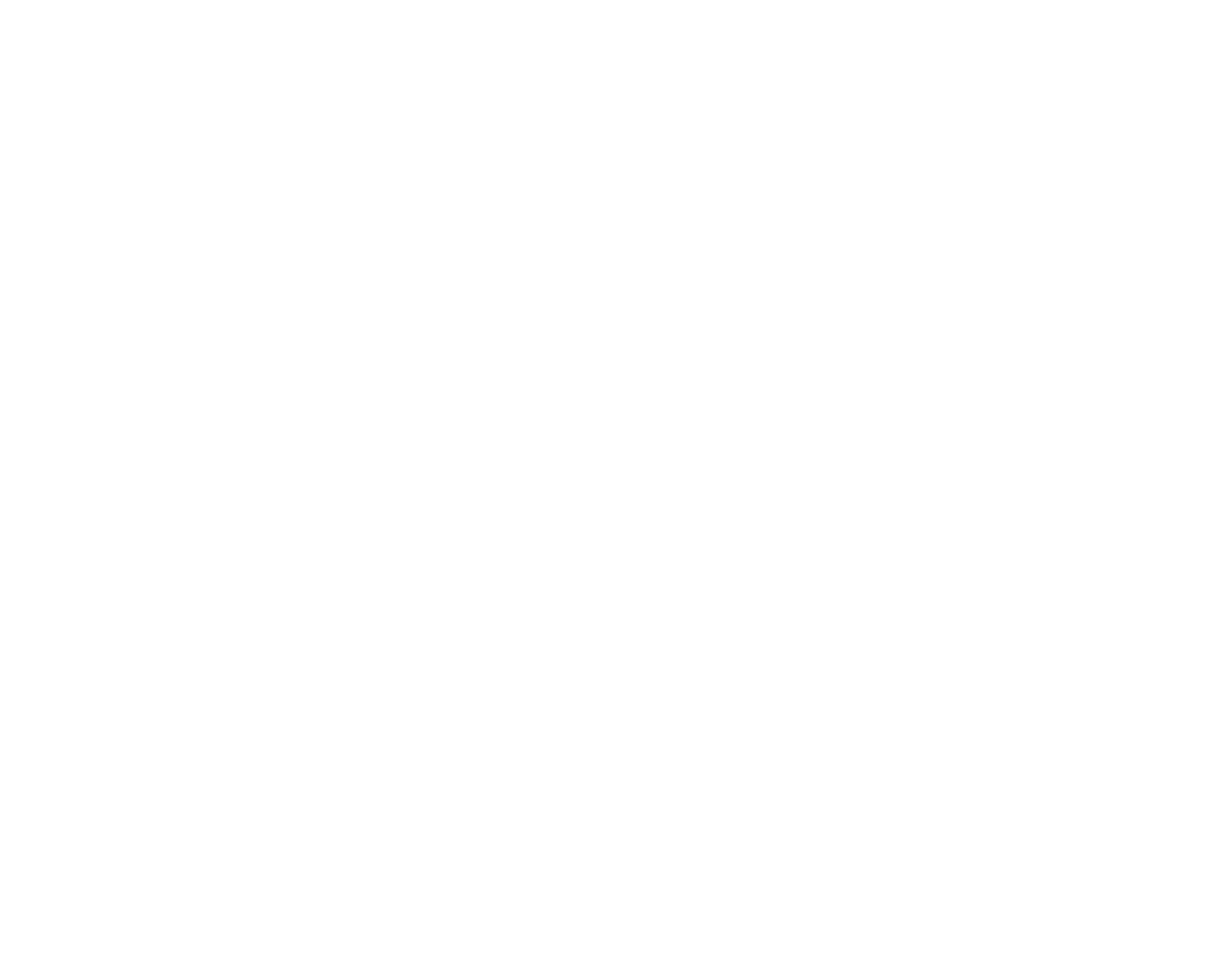
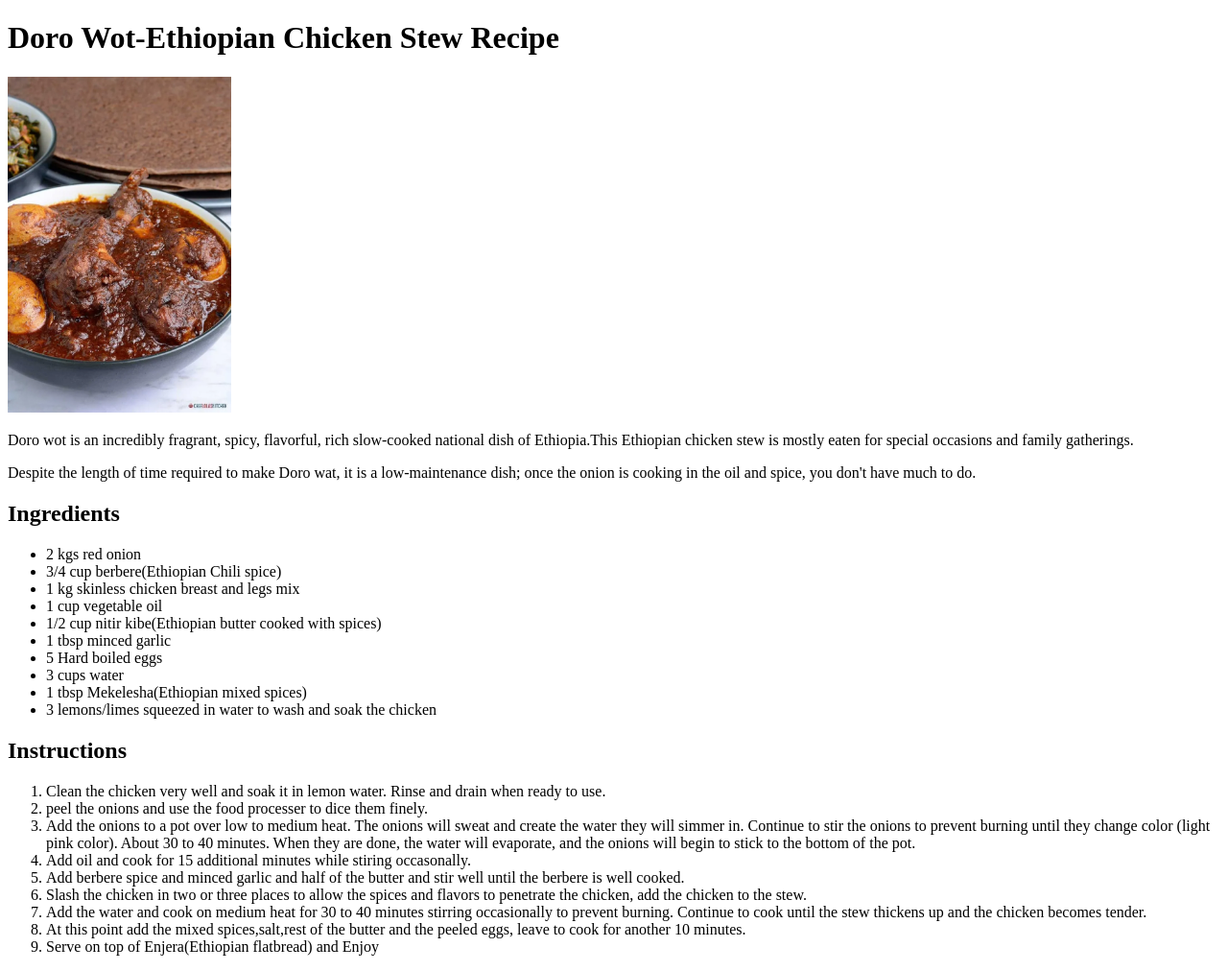
Before and after one commit to KalkidanManyazewal/odin-recipes, a plain HTML site: page recipes/other-recipes/doro-wot-recipe/dorowot.html in a window 1280 px wide. Shown: the whole page at 96% size. Before the commit the page ends 800 px from the top, so only its background shows below. Drawn offline with Linux system fonts and the light colour scheme.

Commit message:
Add new recipe page

```diff
--- a/recipes/other-recipes/doro-wot-recipe/dorowot.html
+++ b/recipes/other-recipes/doro-wot-recipe/dorowot.html
@@ -0,0 +1,39 @@
+<!DOCTYPE html>
+<html lang="en">
+<head>
+    <meta charset="UTF-8">
+    <meta name="viewport" content="width=device-width, initial-scale=1.0">
+    <title>Doro Wot-Ethiopian Chicken Stew Recipe</title>
+</head>
+<body>
+    <h1>Doro Wot-Ethiopian Chicken Stew Recipe</h1>
+    <img src="../doro-wot-recipe/image/Dorowot.webp" alt="Doro wot in a bowl" height="350" weight="350">
+    <p>Doro wot is an incredibly fragrant, spicy, flavorful, rich slow-cooked national dish of Ethiopia.This Ethiopian chicken stew is mostly eaten for special occasions and family gatherings.</p>
+    <p>Despite the length of time required to make Doro wat, it is a low-maintenance dish; once the onion is cooking in the oil and spice, you don't have much to do.</p>
+    <h2>Ingredients</h2>
+    <ul>
+        <li>2 kgs red onion</li>
+        <li>3/4 cup berbere(Ethiopian Chili spice)</li>
+        <li>1 kg skinless chicken breast and legs mix</li>
+        <li>1 cup vegetable oil</li>
+        <li>1/2 cup nitir kibe(Ethiopian butter cooked with spices)</li>
+        <li>1 tbsp minced garlic</li>
+        <li>5 Hard boiled eggs</li>
+        <li>3 cups water</li>
+        <li>1 tbsp Mekelesha(Ethiopian mixed spices)</li>
+        <li>3 lemons/limes squeezed in water to wash and soak the chicken</li>
+    </ul>
+    <h2>Instructions</h2>
+    <ol>
+        <li>Clean the chicken very well and soak it in lemon water. Rinse and drain when ready to use.</li>
+        <li>peel the onions and use the food processer to dice them finely.</li>
+        <li>Add the onions to a pot over low to medium heat. The onions will sweat and create the water they will simmer in. Continue to stir the onions to prevent burning until they change color (light pink color). About 30 to 40 minutes. When they are done, the water will evaporate, and the onions will begin to stick to the bottom of the pot.</li>
+        <li>Add oil and cook for 15 additional minutes while stiring occasonally.</li>
+        <li>Add berbere spice and minced garlic and half of the butter and stir well until the berbere is well cooked.</li>
+        <li>Slash the chicken in two or three places to allow the spices and flavors to penetrate the chicken, add the chicken to the stew.</li>
+        <li>Add the water and cook on medium heat for 30 to 40 minutes stirring occasionally to prevent burning. Continue to cook until the stew thickens up and the chicken becomes tender.</li>
+        <li>At this point add the mixed spices,salt,rest of the butter and the peeled eggs, leave to cook for another 10 minutes.</li>
+        <li>Serve on top of Enjera(Ethiopian flatbread) and Enjoy</li>
+    </ol>
+</body>
+</html>
```
Also changed, not shown: index.html (+2 -1 lines), recipes/other-recipes/doro-wot-recipe/image/Dorowot.webp (added).
